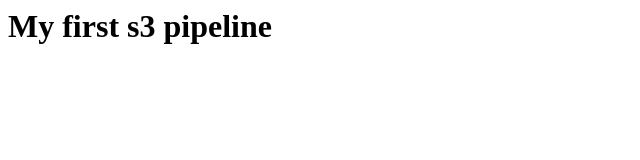
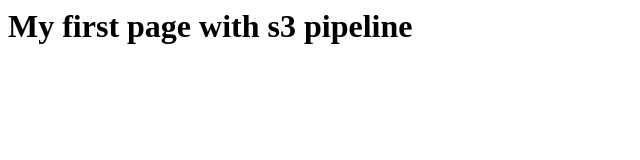
Before and after one commit to Poojan7779/codepipeline1, a plain HTML site: page index.html in a window 1280 px wide. Shown: the whole page, without its empty margins (0-640 px from the left). Drawn offline with Linux system fonts and the light colour scheme.

Commit message:
git commit index.html

```diff
--- a/index.html
+++ b/index.html
@@ -1 +1 @@
-<h1>My first s3 pipeline </h1>
+<h1>My first page with s3 pipeline </h1>
```
